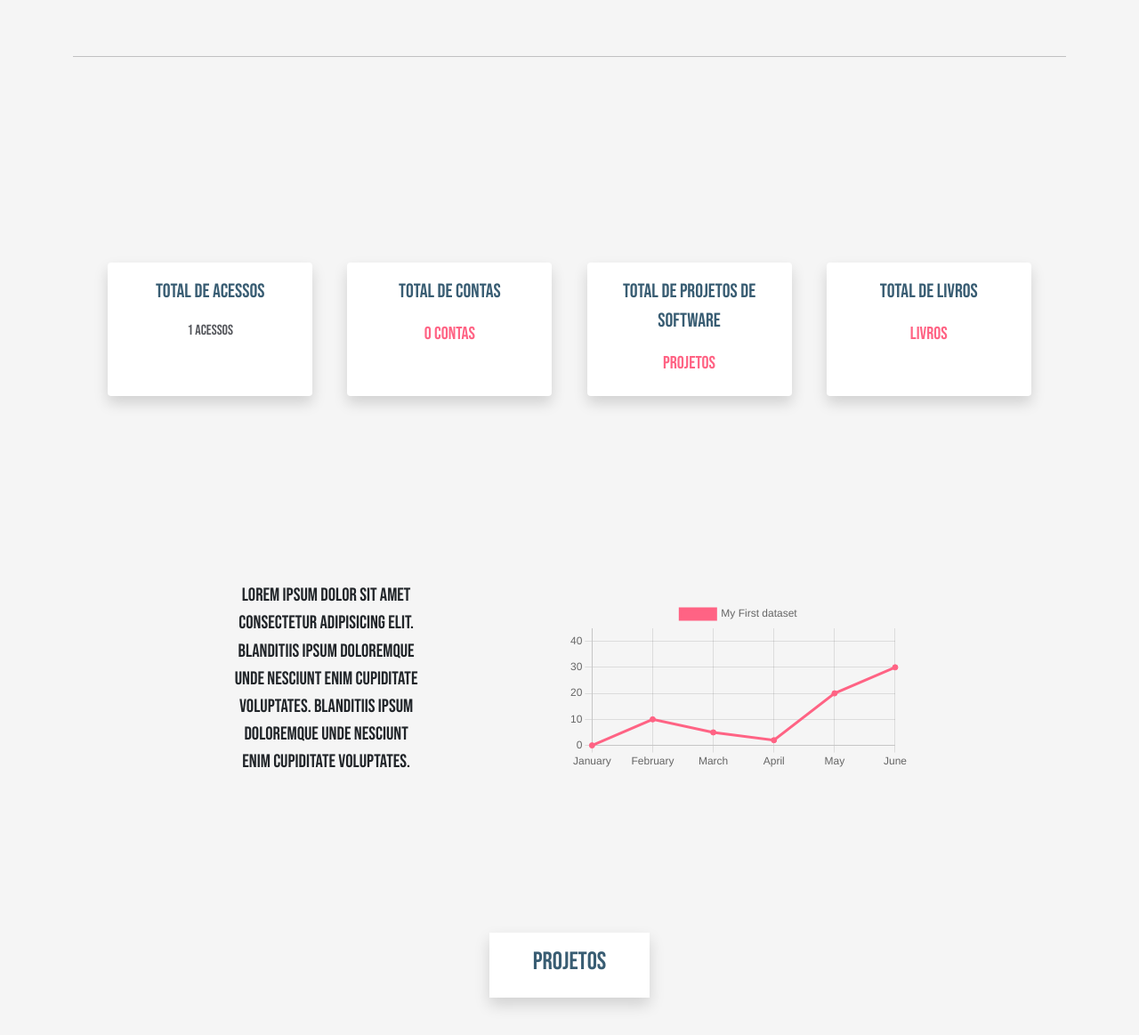
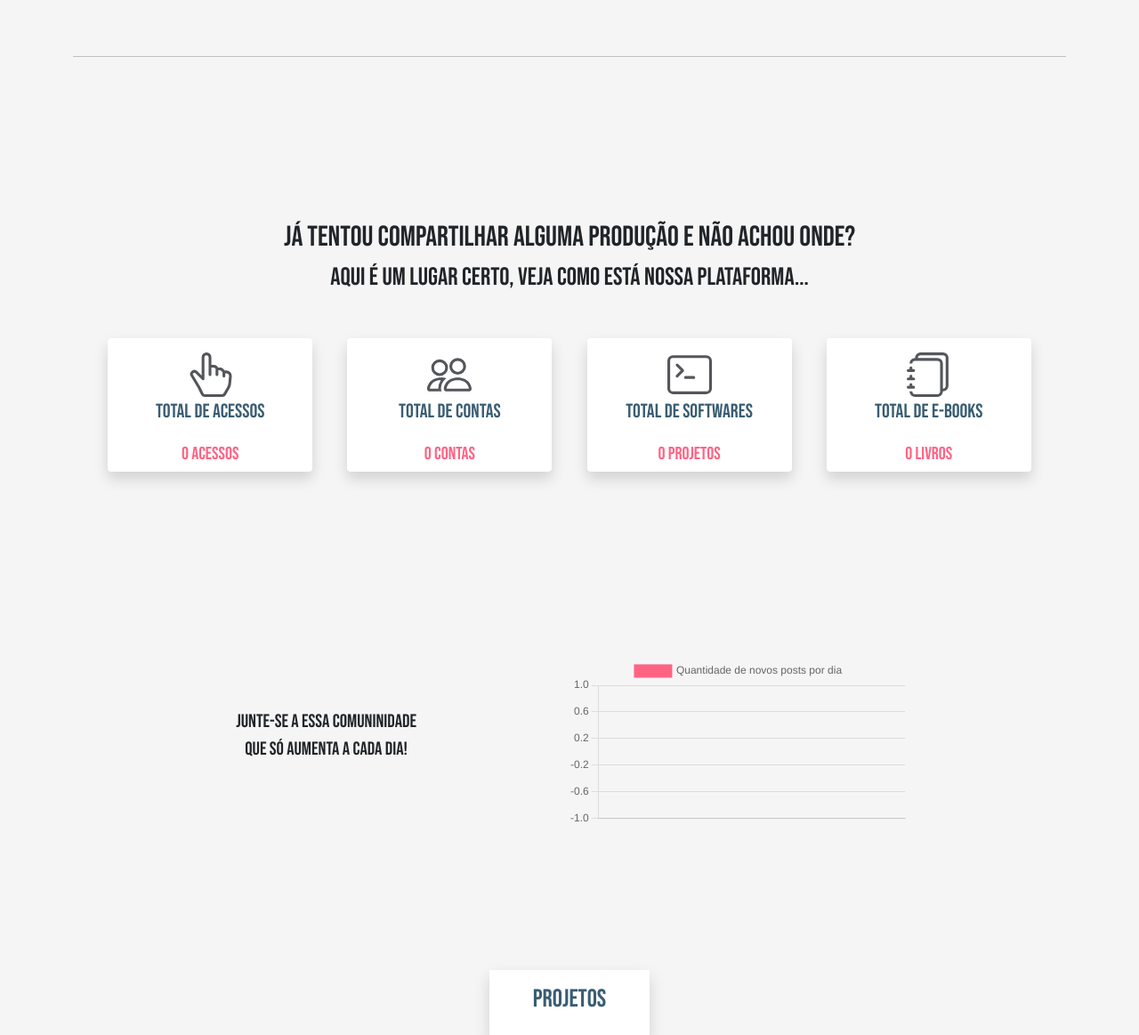
Before and after one commit to abraaodeveloper/portal-de-projetos-academicos, a Django app: page / in a window 1280 px wide. Shown: the part 810-1973 px from the top of the page at 89% size. Run offline with Django 3.2, Linux system fonts and the light colour scheme; data that the repository does not hold is empty; some libraries are stand-ins or nearby versions.

Commit message:
Adding svg to information cards in home page and configuring the chart with custom data automatically

```diff
--- a/portal/urls.py
+++ b/portal/urls.py
@@ -10,6 +10,7 @@ urlpatterns = [
     path('', home, name='home'),
     path('project/<project_slug>', project, name="project"),
     path('projects/<type_content>', projects, name="projects"),
+    path('getstatistic/', getStatiscs, name="getstatistic"),
 
     path('sendcomment/<project_slug>', sendComment, name="sendcomment"),
 
--- a/portal/views/guest_views.py
+++ b/portal/views/guest_views.py
@@ -2,6 +2,8 @@ from django.shortcuts import render, redirect
 from django.contrib.auth.models import User
 from django.contrib.auth.forms import AuthenticationForm
 from django.core.files.storage import FileSystemStorage
+
+from django.http import JsonResponse
 
 from ..forms import *
 from ..models import Soft, Ebook
@@ -11,9 +13,19 @@ from django.contrib.auth.decorators import login_required
 
 # Create your views here.
 def home(request):
+    qtdProjetcSoft = Soft.objects.all()
+    qtdProjetcEbook = Ebook.objects.all()
+    qtdAcess = 0
+
+    for s in qtdProjetcSoft:
+        qtdAcess += s.views
+
+    for e in qtdProjetcEbook:
+        qtdAcess += e.views
 
     softs = Soft.objects.all().order_by('-views')[:3:1]
     ebooks = Ebook.objects.all().order_by('-views')[:3:1]
+
     result = softs + ebooks
 
     if(not(len(result) < 3)):
@@ -30,7 +42,35 @@ def home(request):
 
     users = User.objects.all()
 
-    return render(request, 'guest/index.html', {'posts': result[:3:1], 'users': users.count(), 'qtdAcess': 3})
+    return render(request, 'guest/index.html', {
+        'posts': result[:3:1],
+        'users': users.count(),
+        'qtdacess': qtdAcess,
+        'qtdProjetcSoft': qtdProjetcSoft.count(),
+        'qtdProjetcEbook': qtdProjetcEbook.count()
+    })
+
+def getStatiscs(request):
+    qtdProjetcSoft = Soft.objects.all()
+    qtdProjetcEbook = Ebook.objects.all()
+
+    datesForCreatedContent = []
+
+    labels = []
+    values = []
+
+    for s in qtdProjetcSoft:
+        datesForCreatedContent.append([str(s.created_at), 1])
+
+    for s in qtdProjetcEbook:
+        datesForCreatedContent.append([str(s.created_at), 1])
+
+    for date in datesForCreatedContent:
+        labels.append(date[0])
+        values.append(date[1])
+        #print(date[0] +"  ------   "+str(date[1]))
+
+    return JsonResponse({"labels": labels, "values": values })
 
 def projects(request, type_content):
     if (type_content == "software"):
--- a/static/css/includes/_dashboardHome.scss
+++ b/static/css/includes/_dashboardHome.scss
@@ -73,6 +73,15 @@
     justify-content: center;
     padding-top: 15vh;
 }
+.bar-container {
+    header{
+        margin-top: 3em;
+
+        h2, h3{
+            text-align: center;
+        }
+
+    }
 
     .dashboard-bar {
         display: flex;
@@ -80,14 +89,14 @@
         justify-content: space-evenly;
         align-items: center;
 
-    margin-top: 80px;
+        margin-top: 20px;
 
         text-align: center;
         color: var(--cinza-escuro);
 
         .bar {
             .text-bar {
-            margin-top: 15px;
+                margin-top: 2em;
                 width: 230px;
                 height: 150px;
                 text-align: center;
@@ -97,9 +106,10 @@
                     color: var(--azul-escuro);
                 }
 
-            .txt-dash-two {
+                p {
                     color: $highlight-color;
                     font-size: 20px;
+                }
             }
         }
     }
@@ -151,8 +161,6 @@
     flex-direction: row;
     align-items: center;
     justify-content: space-evenly;
-
-
 }
 
 #sobre {
@@ -162,7 +170,7 @@
     width: 70%;
     margin: auto;
 
-    .initial-text-container{
+    .initial-text-container {
         width: 20%;
         background-color: #fff;
         color: $azul-escuro;
@@ -170,13 +178,13 @@
         margin: auto;
     }
 
-    .container-card{
+    .container-card {
         display: flex;
         flex-direction: row;
         justify-content: space-around;
         margin-bottom: 5em;
 
-        .card{
+        .card {
             display: flex;
             flex-direction: row;
             width: 30vw;
@@ -191,14 +199,14 @@
                 object-fit: cover;
             }
 
-            .card-content{
+            .card-content {
                 display: flex;
                 flex-direction: column;
                 align-items: center;
                 padding: 1em;
                 text-align: center;
 
-                h3{
+                h3 {
                     margin-bottom: 1.5em;
                 }
             }
@@ -235,14 +243,14 @@
     #sobre {
         width: 100%;
 
-        .container-card{
+        .container-card {
             flex-direction: column;
             justify-content: center;
 
-            .card{
+            .card {
                 flex-direction: column;
                 width: 90%;
-                padding: .5em;
+                padding: 0.5em;
                 margin: auto;
                 margin-top: 2em;
 
--- a/static/css/styles.css
+++ b/static/css/styles.css
@@ -749,7 +749,15 @@ footer .local-logo:hover {
   padding-top: 15vh;
 }
 
-.dashboard-bar {
+.bar-container header {
+  margin-top: 3em;
+}
+
+.bar-container header h2, .bar-container header h3 {
+  text-align: center;
+}
+
+.bar-container .dashboard-bar {
   display: -webkit-box;
   display: -ms-flexbox;
   display: flex;
@@ -763,24 +771,24 @@ footer .local-logo:hover {
   -webkit-box-align: center;
       -ms-flex-align: center;
           align-items: center;
-  margin-top: 80px;
+  margin-top: 20px;
   text-align: center;
   color: var(--cinza-escuro);
 }
 
-.dashboard-bar .bar .text-bar {
-  margin-top: 15px;
+.bar-container .dashboard-bar .bar .text-bar {
+  margin-top: 2em;
   width: 230px;
   height: 150px;
   text-align: center;
 }
 
-.dashboard-bar .bar .text-bar .txt-dash-one {
+.bar-container .dashboard-bar .bar .text-bar .txt-dash-one {
   font-size: 22px;
   color: var(--azul-escuro);
 }
 
-.dashboard-bar .bar .text-bar .txt-dash-two {
+.bar-container .dashboard-bar .bar .text-bar p {
   color: #ff6384;
   font-size: 20px;
 }
@@ -965,7 +973,7 @@ footer .local-logo:hover {
         -ms-flex-direction: column;
             flex-direction: column;
     width: 90%;
-    padding: .5em;
+    padding: 0.5em;
     margin: auto;
     margin-top: 2em;
   }
--- a/static/js/scripts.js
+++ b/static/js/scripts.js
@@ -1,20 +1,63 @@
+var getJSON = function (url, callback) {
+    var xhr = new XMLHttpRequest();
+    xhr.open('GET', url, true);
+    xhr.responseType = 'json';
+    xhr.onload = function () {
+        var status = xhr.status;
+        if (status === 200) {
+            callback(null, xhr.response);
+        } else {
+            callback(status, xhr.response);
+        }
+    };
+    xhr.send();
+};
+
+let rLabels = []
+let rValues = []
+
+getJSON("/getstatistic",
+    function (err, d) {
+        if (err !== null) {
+
+        } else {
+            let rLabels = d.labels;
+            let rValues = d.values;
+
+            let nResultLabels = [rLabels[0]]
+            let nResultValues = [0]
+
+            for(i in rLabels){
+                let isEqual = false;
+                let indexEqual = 0;
+                for(r in nResultLabels){
+                    if(nResultLabels[r] === rLabels[i]){
+                        isEqual = true;
+                        indexEqual = r;
+                    }
+                }
+                if (isEqual){
+                    nResultValues[indexEqual] += 1;
+                }else{
+                    nResultLabels.push(rLabels[i]);
+                    nResultValues.push(1);
+                }
+            }
+
+            nResultLabels.reverse()
+            nResultValues.reverse()
+
+
             // chart.js
-const labels = [
-    'January',
-    'February',
-    'March',
-    'April',
-    'May',
-    'June',
-];
+            const labels = nResultLabels;
 
             const data = {
                 labels: labels,
                 datasets: [{
-        label: 'My First dataset',
+                    label: 'Quantidade de novos posts por dia',
                     backgroundColor: 'rgb(255, 99, 132)',
                     borderColor: 'rgb(255, 99, 132)',
-        data: [0, 10, 5, 2, 20, 30, 45],
+                    data: nResultValues,
                 }]
             };
 
@@ -28,3 +71,5 @@ const myChart = new Chart(
                 document.getElementById('myChart'),
                 config
             );
+        }
+    });
--- a/templates/base.html
+++ b/templates/base.html
@@ -30,10 +30,9 @@
     <script src="https://cdn.jsdelivr.net/npm/bootstrap@5.0.0-beta3/dist/js/bootstrap.bundle.min.js"
         integrity="sha384-JEW9xMcG8R+pH31jmWH6WWP0WintQrMb4s7ZOdauHnUtxwoG2vI5DkLtS3qm9Ekf"
         crossorigin="anonymous"></script>
-    <script src="https://cdn.jsdelivr.net/npm/chart.js"></script>
+    <script src="https://cdnjs.cloudflare.com/ajax/libs/jquery/3.6.0/jquery.min.js" integrity="sha512-894YE6QWD5I59HgZOGReFYm4dnWc1Qt5NtvYSaNcOP+u1T9qYdvdihz0PPSiiqn/+/3e7Jo4EaG7TubfWGUrMQ==" crossorigin="anonymous"></script>
 
-    <script src="{% static 'js/scripts.js' %}"></script>
-    <script src="{% static 'js/dashboardHome.js' %}"></script>
+    <!--<script src="{% static 'js/dashboardHome.js' %}"></script>-->
     <script src="{% static 'js/navbar.js' %}"></script>
     <script src="{% static 'js/dropdown.js' %}"></script>
     <script src="{% static 'js/scrollevents.js' %}"></script>
--- a/templates/guest/home_includes/dashboardHome.html
+++ b/templates/guest/home_includes/dashboardHome.html
@@ -1,3 +1,5 @@
+{% load static %}
+
 <div id="projetos" class="container mt-5">
     <div class="text-projects">
         <p>Projetos mais vistos</p>
@@ -7,8 +9,6 @@
         <div class="projects">
             <div class="">
                 <div class="squad-container">
-
-
                     <div class="text-container-projects shadow-lg p-3 mb-5 bg-body rounded">
                         <div class="img-project">
                             <img class="shadow" src="/static/img/imgHome/img-test.jpg" alt="">
@@ -29,20 +29,32 @@
     </div>
     <hr>
     <div class="bar-container" id="m-cardds">
-
+        <header>
+            <h2>Já tentou compartilhar alguma produção e não achou onde?</h2>
+            <h3>Aqui é um lugar certo, veja como está nossa plataforma...</h3>
+        </header>
         <div class="dashboard-bar">
             <div class="bar">
                 <div class="text-bar shadow p-3 mb-5 bg-body rounded flex-column align-items-center">
                     <input type="hidden" id="qtdAcess" value="{{qtdAcess}}">
+                    <svg xmlns="http://www.w3.org/2000/svg" width="50" height="50" fill="currentColor"
+                        class="bi bi-hand-index-thumb" viewBox="0 0 16 16">
+                        <path
+                            d="M6.75 1a.75.75 0 0 1 .75.75V8a.5.5 0 0 0 1 0V5.467l.086-.004c.317-.012.637-.008.816.027.134.027.294.096.448.182.077.042.15.147.15.314V8a.5.5 0 0 0 1 0V6.435l.106-.01c.316-.024.584-.01.708.04.118.046.3.207.486.43.081.096.15.19.2.259V8.5a.5.5 0 1 0 1 0v-1h.342a1 1 0 0 1 .995 1.1l-.271 2.715a2.5 2.5 0 0 1-.317.991l-1.395 2.442a.5.5 0 0 1-.434.252H6.118a.5.5 0 0 1-.447-.276l-1.232-2.465-2.512-4.185a.517.517 0 0 1 .809-.631l2.41 2.41A.5.5 0 0 0 6 9.5V1.75A.75.75 0 0 1 6.75 1zM8.5 4.466V1.75a1.75 1.75 0 1 0-3.5 0v6.543L3.443 6.736A1.517 1.517 0 0 0 1.07 8.588l2.491 4.153 1.215 2.43A1.5 1.5 0 0 0 6.118 16h6.302a1.5 1.5 0 0 0 1.302-.756l1.395-2.441a3.5 3.5 0 0 0 .444-1.389l.271-2.715a2 2 0 0 0-1.99-2.199h-.581a5.114 5.114 0 0 0-.195-.248c-.191-.229-.51-.568-.88-.716-.364-.146-.846-.132-1.158-.108l-.132.012a1.26 1.26 0 0 0-.56-.642 2.632 2.632 0 0 0-.738-.288c-.31-.062-.739-.058-1.05-.046l-.048.002zm2.094 2.025z" />
+                    </svg>
                     <p class="txt-dash-one">Total de Acessos</p>
                     <div id="bar-one">
-                        <p class="txt-dash-two">{{qtdAcess}} Acessos</p>
+                        <p class="txt-dash-two">{{qtdacess}} Acessos</p>
                     </div>
                 </div>
             </div>
             <div class="bar">
                 <div class="text-bar shadow p-3 mb-5 bg-body rounded flex-column align-items-center">
-
+                    <svg xmlns="http://www.w3.org/2000/svg" width="50" height="50" fill="currentColor"
+                        class="bi bi-people" viewBox="0 0 16 16">
+                        <path
+                            d="M15 14s1 0 1-1-1-4-5-4-5 3-5 4 1 1 1 1h8zm-7.978-1A.261.261 0 0 1 7 12.996c.001-.264.167-1.03.76-1.72C8.312 10.629 9.282 10 11 10c1.717 0 2.687.63 3.24 1.276.593.69.758 1.457.76 1.72l-.008.002a.274.274 0 0 1-.014.002H7.022zM11 7a2 2 0 1 0 0-4 2 2 0 0 0 0 4zm3-2a3 3 0 1 1-6 0 3 3 0 0 1 6 0zM6.936 9.28a5.88 5.88 0 0 0-1.23-.247A7.35 7.35 0 0 0 5 9c-4 0-5 3-5 4 0 .667.333 1 1 1h4.216A2.238 2.238 0 0 1 5 13c0-1.01.377-2.042 1.09-2.904.243-.294.526-.569.846-.816zM4.92 10A5.493 5.493 0 0 0 4 13H1c0-.26.164-1.03.76-1.724.545-.636 1.492-1.256 3.16-1.275zM1.5 5.5a3 3 0 1 1 6 0 3 3 0 0 1-6 0zm3-2a2 2 0 1 0 0 4 2 2 0 0 0 0-4z" />
+                    </svg>
                     <input type="hidden" id="qtdAccounts" value="{{users}}">
                     <p class="txt-dash-one">Total de Contas</p>
                     <div id="bar-two">
@@ -51,9 +63,16 @@
                 </div>
             </div>
             <div class="bar">
-                <div class="text-bar shadow p-3 mb-5 bg-body rounded flex-column align-items-center" >
+                <div class="text-bar shadow p-3 mb-5 bg-body rounded flex-column align-items-center">
                     <input type="hidden" id="qtdProjetcSoft" value="{{qtdProjetcSoft}}">
-                    <p class="txt-dash-one">Total de Projetos de Software</p>
+                    <svg xmlns="http://www.w3.org/2000/svg" width="50" height="50" fill="currentColor"
+                        class="bi bi-terminal" viewBox="0 0 16 16">
+                        <path
+                            d="M6 9a.5.5 0 0 1 .5-.5h3a.5.5 0 0 1 0 1h-3A.5.5 0 0 1 6 9zM3.854 4.146a.5.5 0 1 0-.708.708L4.793 6.5 3.146 8.146a.5.5 0 1 0 .708.708l2-2a.5.5 0 0 0 0-.708l-2-2z" />
+                        <path
+                            d="M2 1a2 2 0 0 0-2 2v10a2 2 0 0 0 2 2h12a2 2 0 0 0 2-2V3a2 2 0 0 0-2-2H2zm12 1a1 1 0 0 1 1 1v10a1 1 0 0 1-1 1H2a1 1 0 0 1-1-1V3a1 1 0 0 1 1-1h12z" />
+                    </svg>
+                    <p class="txt-dash-one">Total de Softwares</p>
                     <!--{{qtdProjetcSoft}}-->
                     <div id="bar-three">
                         <p class="txt-dash-two">{{qtdProjetcSoft}} Projetos</p>
@@ -63,7 +82,14 @@
             <div class="bar">
                 <div class="text-bar shadow p-3 mb-5 bg-body rounded flex-column align-items-center">
                     <input type="hidden" id="qtdProjetcEbook" value="{{qtdProjetcEbook}}">
-                    <p class="txt-dash-one">Total de Livros</p>
+                    <svg xmlns="http://www.w3.org/2000/svg" width="50" height="50" fill="currentColor"
+                        class="bi bi-journals" viewBox="0 0 16 16">
+                        <path
+                            d="M5 0h8a2 2 0 0 1 2 2v10a2 2 0 0 1-2 2 2 2 0 0 1-2 2H3a2 2 0 0 1-2-2h1a1 1 0 0 0 1 1h8a1 1 0 0 0 1-1V4a1 1 0 0 0-1-1H3a1 1 0 0 0-1 1H1a2 2 0 0 1 2-2h8a2 2 0 0 1 2 2v9a1 1 0 0 0 1-1V2a1 1 0 0 0-1-1H5a1 1 0 0 0-1 1H3a2 2 0 0 1 2-2z" />
+                        <path
+                            d="M1 6v-.5a.5.5 0 0 1 1 0V6h.5a.5.5 0 0 1 0 1h-2a.5.5 0 0 1 0-1H1zm0 3v-.5a.5.5 0 0 1 1 0V9h.5a.5.5 0 0 1 0 1h-2a.5.5 0 0 1 0-1H1zm0 2.5v.5H.5a.5.5 0 0 0 0 1h2a.5.5 0 0 0 0-1H2v-.5a.5.5 0 0 0-1 0z" />
+                    </svg>
+                    <p class="txt-dash-one">Total de E-books</p>
                     <!--{{qtdProjetcEbook}}-->
                     <div id="bar-four">
                         <p class="txt-dash-two">{{qtdProjetcEbook}} Livros</p>
@@ -75,13 +101,15 @@
 
     <div class="content-chart d-flex justify-content-evenly align-items-center d-flex align-items-center">
         <div class="m-t-chart">
-            <p>Lorem ipsum dolor sit amet consectetur adipisicing elit.
-                Blanditiis ipsum doloremque unde nesciunt enim cupiditate voluptates.
-                Blanditiis ipsum doloremque unde nesciunt enim cupiditate voluptates.
+            <p>
+                Junte-se a essa comuninidade que só aumenta a cada dia!
             </p>
         </div>
         <div class="m-chart">
             <canvas id="myChart"></canvas>
         </div>
+
+        <script src="https://cdn.jsdelivr.net/npm/chart.js"></script>
+        <script src="{% static 'js/scripts.js' %}"></script>
     </div>
 </div>
--- a/templates/guest/index.html
+++ b/templates/guest/index.html
@@ -22,17 +22,17 @@
                 </div>
             </div>
             <div class="carousel-item">
-                <a href="#"><img src="/static/img/imgHome/img2.jpg" class="d-block w-100" style="object-fit: cover;"
+                <a href="/projects/software"><img src="/static/img/imgHome/img2.jpg" class="d-block w-100" style="object-fit: cover;"
                         alt="..."></a>
                 <div class="text carousel-caption d-none d-md-block">
-                    <p><a href="#">Veja as novidades em projetos de software</a></p>
+                    <p><a href="/projects/software">Veja as novidades em projetos de software</a></p>
                 </div>
             </div>
             <div class="carousel-item">
-                <a href="#"><img src="/static/img/imgHome/img3.jpg" class="d-block w-100" style="object-fit: cover;"
+                <a href="/projects/ebook"><img src="/static/img/imgHome/img3.jpg" class="d-block w-100" style="object-fit: cover;"
                         alt="..."></a>
                 <div class="text carousel-caption d-none d-md-block">
-                    <p><a href="#">Veja as novidades em Livros</a></p>
+                    <p><a href="/projects/ebook">Veja as novidades em Ebooks</a></p>
                 </div>
             </div>
         </div>
@@ -40,6 +40,7 @@
 </div>
 
 {% include "./home_includes/dashboardHome.html" %}
+
 {% include "./home_includes/main.html" %}
 
 {% endblock content %}
```
Also changed, not shown: portal/views/dashboard_views.py (+0 -54 lines), 1 other file. Lines whose indentation alone changed are shown as unchanged.
